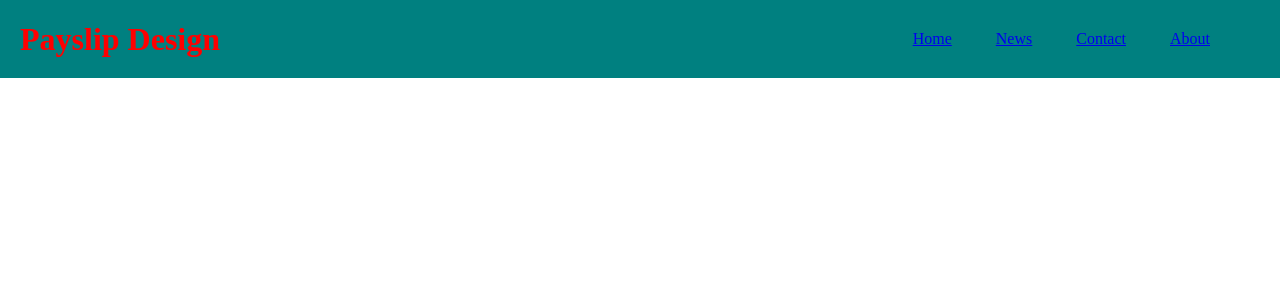
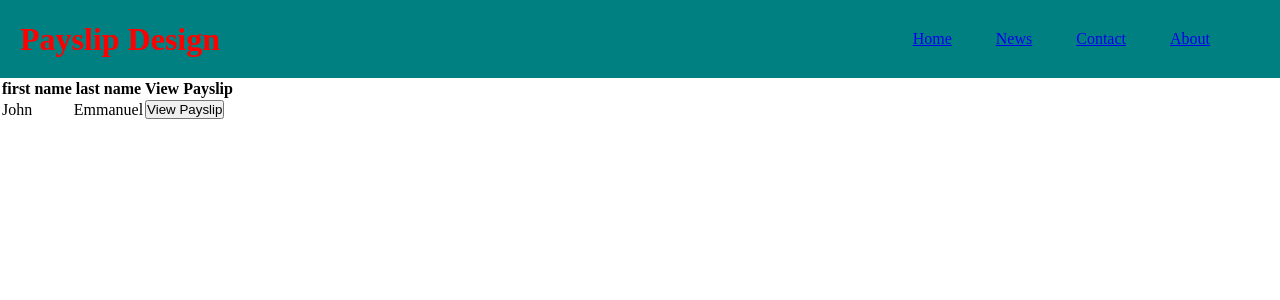
Before and after one commit to lagrandecode/oraclepayslip, a Django app: page / in a window 1280 px wide. Shown: the top 300 px of the page. Run offline with Django 4.2, Linux system fonts and the light colour scheme.

Commit message:
"commit"

```diff
--- a/templates/home.html
+++ b/templates/home.html
@@ -11,8 +11,8 @@
 
 </head>
 <body>
+    <div class="container">
 
-        <div class="container">
             <h1 class="logo">Payslip Design</h1>
             <ul>
                 <li><a href="#">Home</a></li>
@@ -20,6 +20,31 @@
                 <li><a href="#">Contact</a></li>
                 <li><a href="#">About</a></li>
             </ul>
+    </div>
+
+    <div class="tableclass" id="tableclass">
+        <table>
+            <tr>
+                <th>
+                    first name
+                </th>
+                <th>
+                    last name
+                </th>
+                <th>
+                    View Payslip
+                </th>
+
+            </tr>
+
+            <tr>
+                <td>John</td>
+                <td>Emmanuel</td>
+                <td><button>View Payslip</button></td>
+            </tr>
+        </table>
+    </div>
+
 
 </body>
 </html>
```
